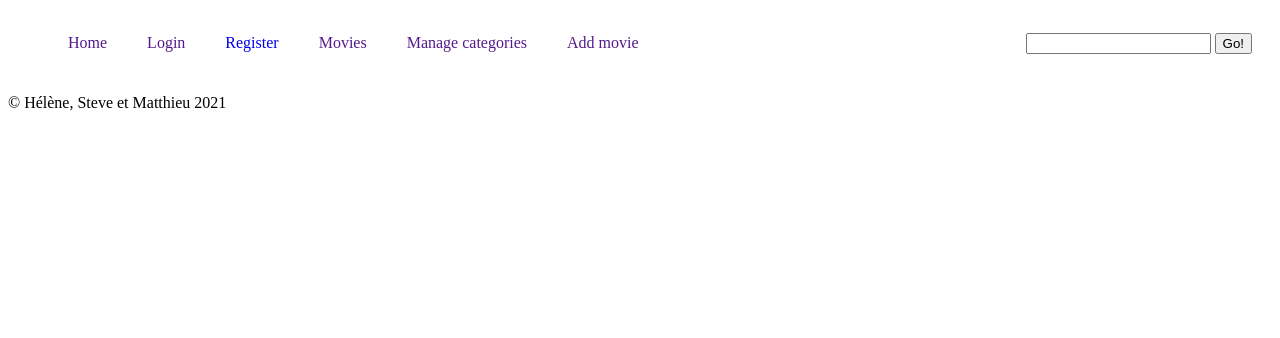
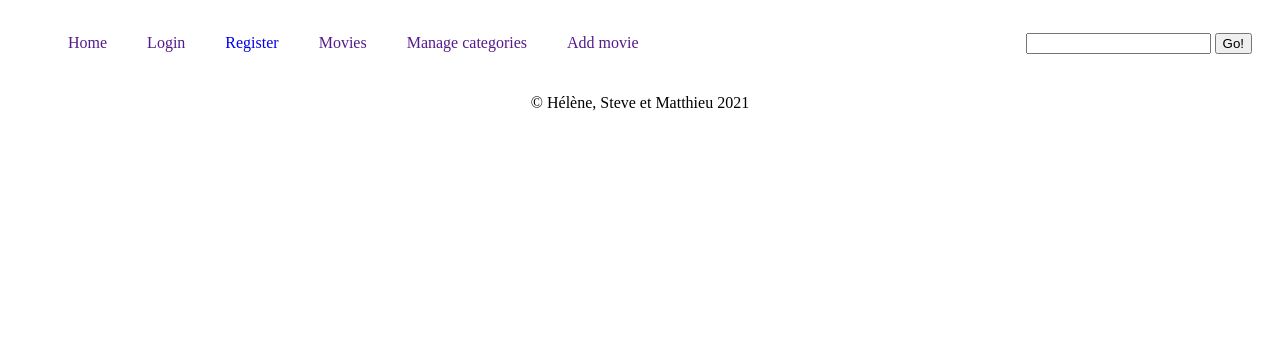
Before and after one commit to LNetlesgrimm/Movie-project-hsm, a PHP site: page / in a window 1280 px wide. Shown: the top 338 px of the page. Run offline with PHP 8.4, Linux system fonts and the light colour scheme.

Commit message:
Update style.css

```diff
--- a/style/style.css
+++ b/style/style.css
@@ -18,3 +18,7 @@ nav {
     align-items: center;
     padding-right: 20px;
 }
+
+footer {
+    text-align: center;
+}
```
